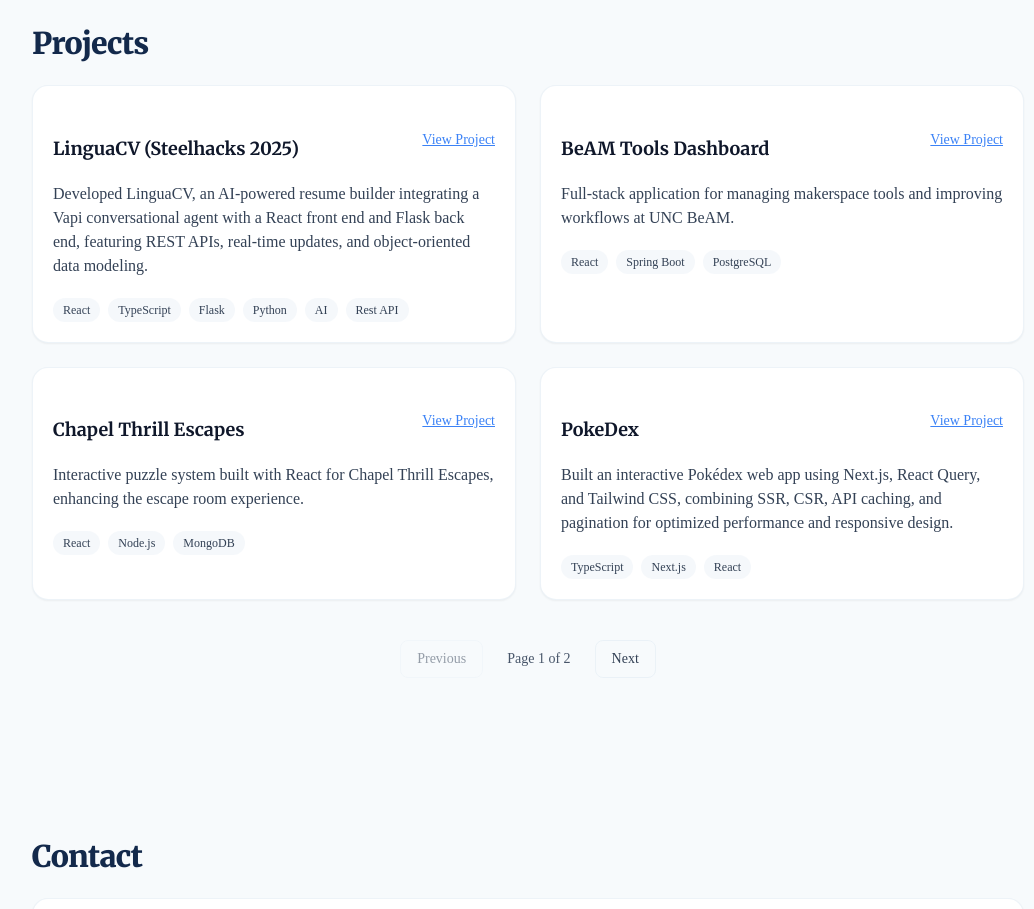
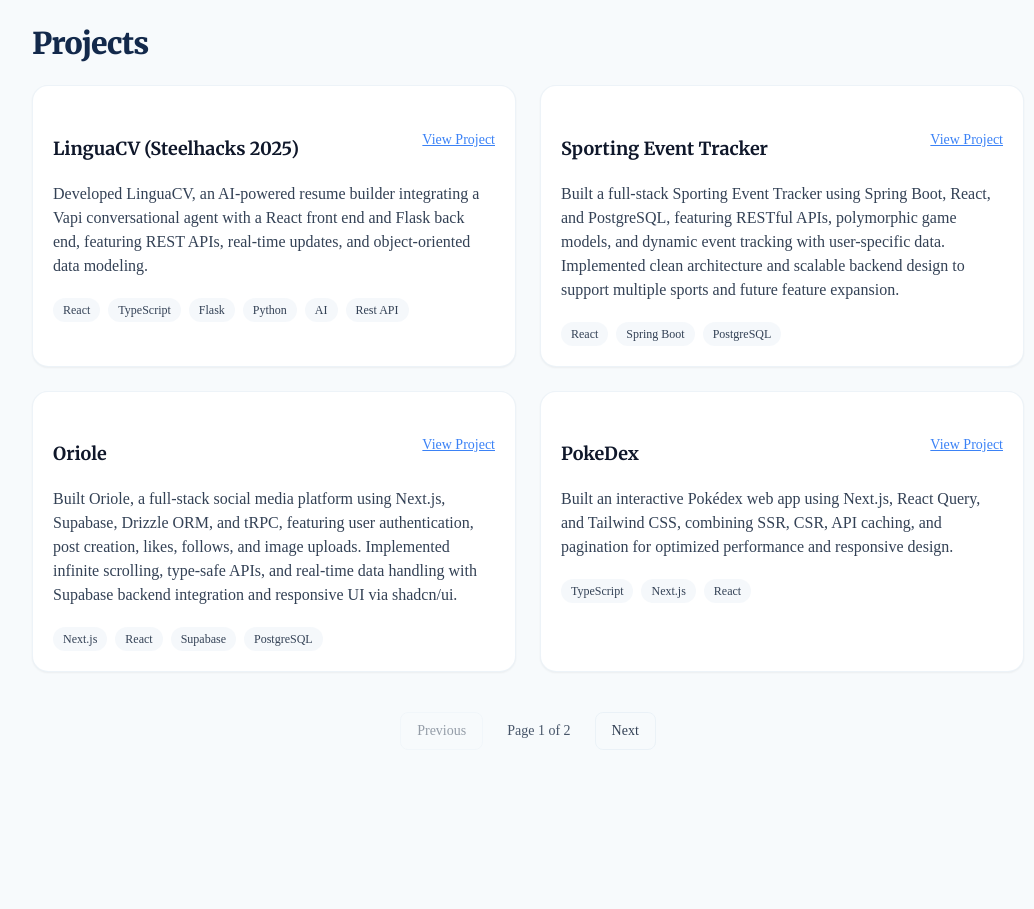
Before and after one commit to saikothapalli16/portfolio, a Next.js app: page / in a window 1280 px wide. Shown: the part 2360-3269 px from the top of the page, without its empty margins (112-1146 px from the left). Built offline with nearby package versions, Linux system fonts and the light colour scheme.

Commit message:
updated projects

```diff
--- a/data/projects.ts
+++ b/data/projects.ts
@@ -15,45 +15,33 @@
     href: "https://devpost.com/software/linguacv",
   },
   {
-    title: "BeAM Tools Dashboard",
-    description: "Full-stack application for managing makerspace tools and improving workflows at UNC BeAM.",
+    title: "Sporting Event Tracker",
+    description: "Built a full-stack Sporting Event Tracker using Spring Boot, React, and PostgreSQL, featuring RESTful APIs, polymorphic game models, and dynamic event tracking with user-specific data. Implemented clean architecture and scalable backend design to support multiple sports and future feature expansion.",
     tags: ["React", "Spring Boot", "PostgreSQL"],
-    image: "/images/beam-tools.png",
-    href: "https://github.com/yourusername/beam-tools"
+    href: "https://github.com/saikothapalli16/sporting-event-tracker/"
   },
   {
-    title: "Chapel Thrill Escapes",
-    description: "Interactive puzzle system built with React for Chapel Thrill Escapes, enhancing the escape room experience.",
-    tags: ["React", "Node.js", "MongoDB"],
-    image: "/images/escape-room.png",
+    title: "Oriole",
+    description: "Built Oriole, a full-stack social media platform using Next.js, Supabase, Drizzle ORM, and tRPC, featuring user authentication, post creation, likes, follows, and image uploads. Implemented infinite scrolling, type-safe APIs, and real-time data handling with Supabase backend integration and responsive UI via shadcn/ui.",
+    tags: ["Next.js", "React", "Supabase", "PostgreSQL"],
     href: "https://chapelthrillescapes.com"
   },
   {
     title: "PokeDex",
     description: "Built an interactive Pokédex web app using Next.js, React Query, and Tailwind CSS, combining SSR, CSR, API caching, and pagination for optimized performance and responsive design.",
     tags: ["TypeScript", "Next.js", "React"],
-    image: "/images/analytics.png",
     href: "https://a04-pokedex-saikothapalli16.vercel.app/"
   },
   {
-    title: "PokeDex",
-    description: "Built an interactive Pokédex web app using Next.js, React Query, and Tailwind CSS, combining SSR, CSR, API caching, and pagination for optimized performance and responsive design.",
-    tags: ["TypeScript", "Next.js", "React"],
-    image: "/images/analytics.png",
-    href: "https://a04-pokedex-saikothapalli16.vercel.app/"
+    title: "NYT Games",
+    description: "Recreated Wordle and Connections using React, TypeScript, and Tailwind CSS, integrating external REST APIs for random puzzles and real-time validation. Implemented responsive UI components, asynchronous data fetching, and state management for smooth gameplay.",
+    tags: ["TypeScript", "React", "Tailwind.css"],
+    href: "https://a03-nyt-games-saik-xp2k.vercel.app/"
   },
   {
-    title: "PokeDex",
-    description: "Built an interactive Pokédex web app using Next.js, React Query, and Tailwind CSS, combining SSR, CSR, API caching, and pagination for optimized performance and responsive design.",
-    tags: ["TypeScript", "Next.js", "React"],
-    image: "/images/analytics.png",
-    href: "https://a04-pokedex-saikothapalli16.vercel.app/"
+    title: "BusTub Database System",
+    description: "Developing core components of the in-memory database system in C++, including buffer pool management and B+ tree indexing. Implementing query execution and concurrency control to support efficient data retrieval and transactional integrity. Gaining hands-on experience with database internals, memory management, and systems-level optimization.",
+    tags: ["C++", "Database Fundamentals"],
+    href: "https://github.com/cmu-db/bustub"
   },
-  {
-    title: "PokeDex",
-    description: "Built an interactive Pokédex web app using Next.js, React Query, and Tailwind CSS, combining SSR, CSR, API caching, and pagination for optimized performance and responsive design.",
-    tags: ["TypeScript", "Next.js", "React"],
-    image: "/images/analytics.png",
-    href: "https://a04-pokedex-saikothapalli16.vercel.app/"
-  }
 ];
```
